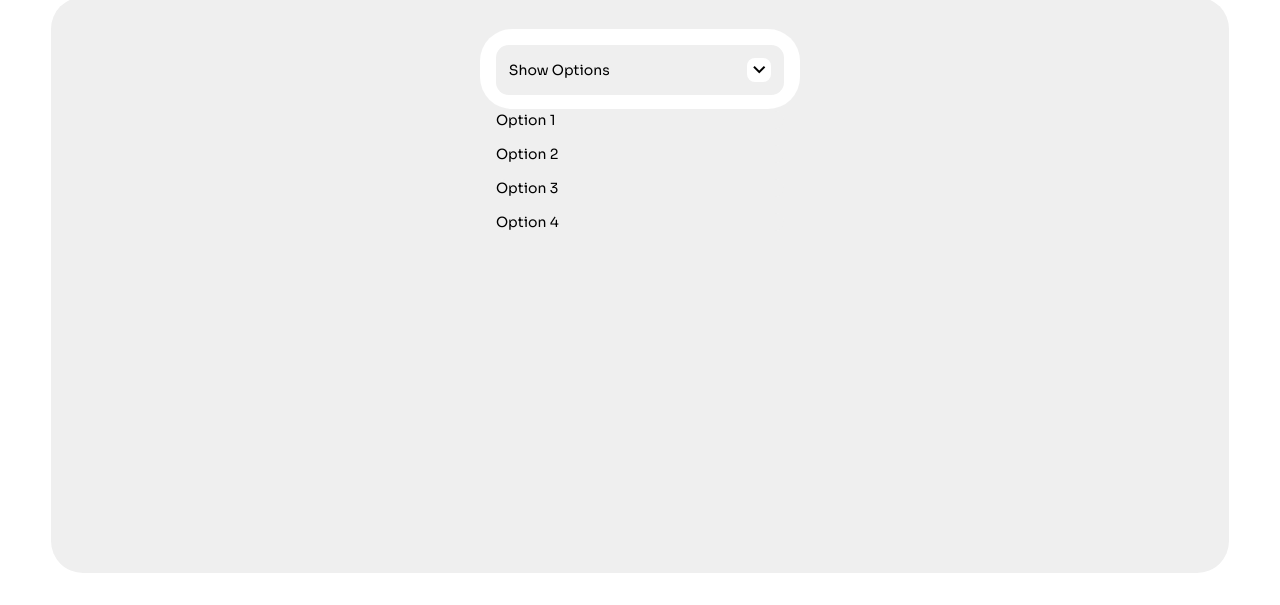
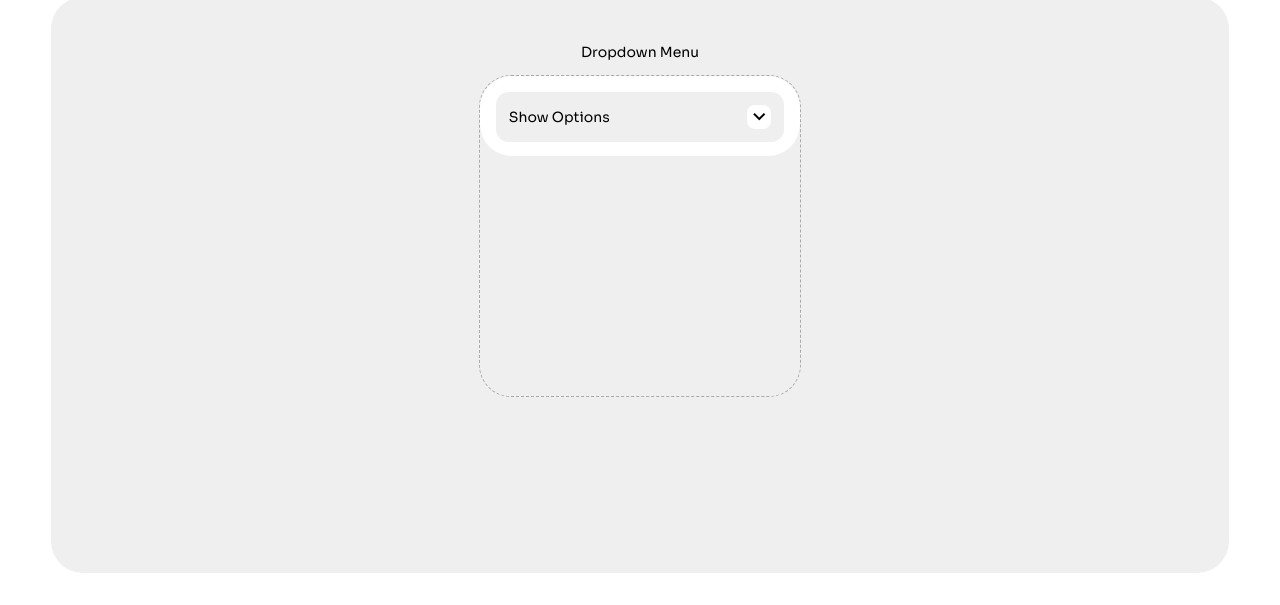
Before and after one commit to andermendz/odin-user-interactions, a plain HTML site: page index.html in a window 1280 px wide. Shown: the part 195-800 px from the top of the page. Drawn offline with nearby package versions, Linux system fonts and the light colour scheme.

Commit message:
dropdown done

```diff
--- a/index.html
+++ b/index.html
@@ -13,6 +13,7 @@
         Dynamic User Interface Interactions
       </div>
       <div id="content-container">
+        <p>Dropdown Menu</p>
         <div id="dropdown-menu-container">
             <div id="dropdown-menu">
               <div id="dropdown-content">
@@ -27,16 +28,16 @@
 
                 </div>
 
-                <div class="dropdown-option">
+                <div class="dropdown-option option-hidden">
                  Option 1
                 </div>
-                <div class="dropdown-option">
+                <div class="dropdown-option option-hidden">
                  Option 2
                 </div>
-                <div class="dropdown-option">
+                <div class="dropdown-option option-hidden">
                  Option 3
                 </div>
-                <div class="dropdown-option">
+                <div class="dropdown-option option-hidden">
                  Option 4
                 </div>
               </div>
--- a/script.js
+++ b/script.js
@@ -1,17 +1,23 @@
 let dropdownArea = document.querySelector("#dropdown-menu");
 let dropdownOptions = document.querySelectorAll(".dropdown-option");
 let dropdownToggle = document.querySelector("#dropdown-toggle");
+let dropdownToggleSimbol = document.querySelector("#dropdown-toggle>span");
 
 dropdownToggle.onclick = () => {
   dropdownOptions.forEach((option) => {
     if (option.classList.contains('option-hidden')) {
       option.classList.remove('option-hidden');
+      option.classList.add('option-visible');
 
-      option.classList.add('option-visible');
+      dropdownToggleSimbol.innerHTML = 'keyboard_arrow_up';
+
       dropdownArea.style.height = '18rem'
     } else {
       option.classList.remove('option-visible');
       option.classList.add('option-hidden');
+
+      dropdownToggleSimbol.innerHTML = 'keyboard_arrow_down';
+
       dropdownArea.style.height = '3rem'
     }
   });
--- a/styles.css
+++ b/styles.css
@@ -10,6 +10,7 @@ body {
 
   --white: #ffffff;
   --dark-white: #efefef;
+  --dark-grey: #a9a9a9;
 }
 
 #global-container {
@@ -42,17 +43,23 @@ body {
 
 #dropdown-menu-container {
   width: 100%;
+  max-width: 20rem;
+  height: 20rem;
 
-  max-width: 20rem;
-  background-color: var(--white);
+
   border-radius: 2rem;
+
+  border: 0.1rem solid var(--dark-grey);
+  border-style: dashed;
 }
 
 #dropdown-menu {
+  border-radius: 2rem;
+  background-color: var(--white);
   padding: 1rem;
   height: 3rem;
 
-  transition: all 0.3s ease-in-out;
+  transition: all 0.2s ease-in-out;
 }
 
 #dropdown-content {
@@ -64,13 +71,17 @@ body {
 }
 
 #dropdown-content > div {
+
+  cursor: pointer;
+
   background-color: var(--dark-white);
   border-radius: 0.8rem;
 }
 
 .dropdown-option {
 
-transition: all 0.1s ease-in-out;
+transition: all 0.2s ease-in-out;
+
 }
 
 #dropdown-toggle {
@@ -89,6 +100,7 @@ transition: all 0.1s ease-in-out;
   opacity: 0;
   height: 0rem;
   padding: 0rem;
+  padding-inline: 0.8rem;
 
 }
 
```
